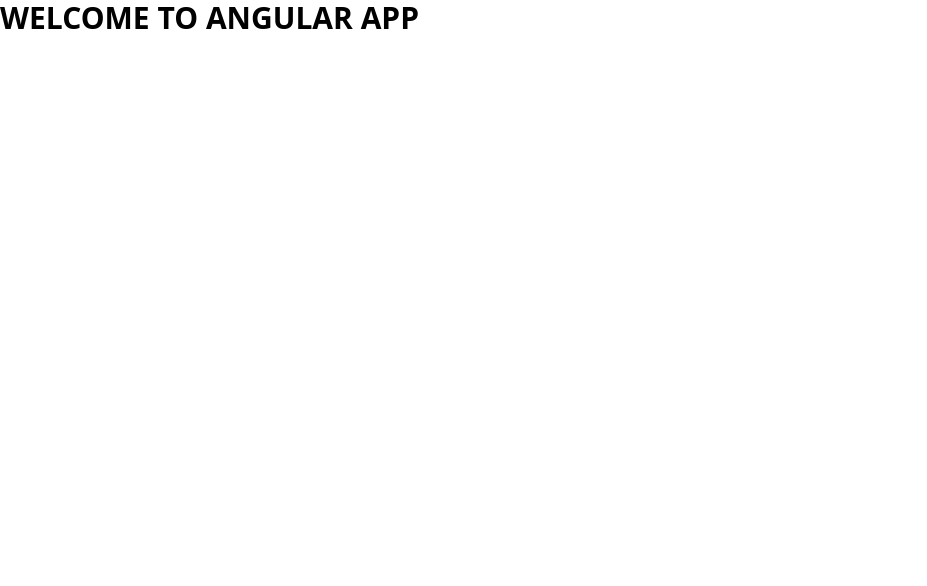
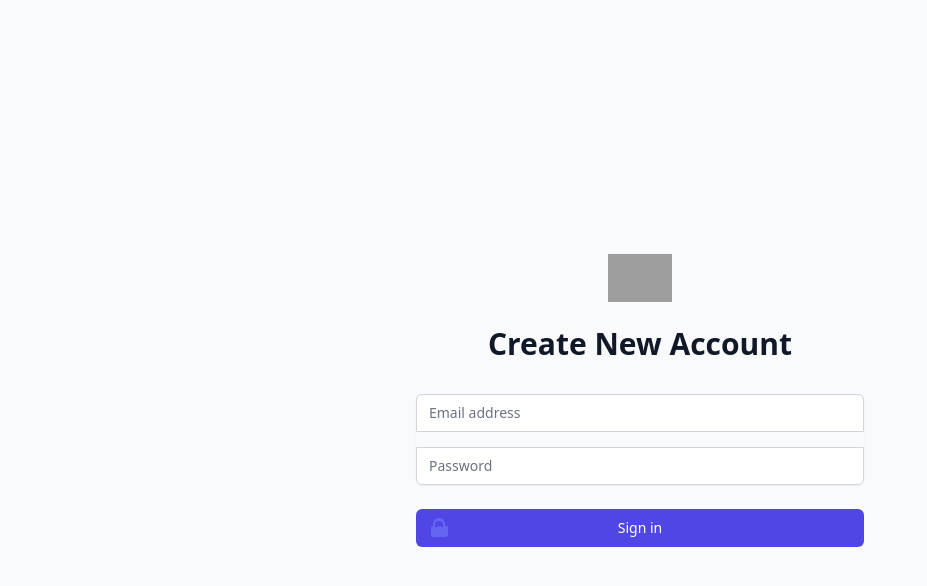
Before and after one commit to HaiderMalik12/jwt-frontend-angular, an Angular app: page /signup in a window 1280 px wide. Before the commit this address led to /. Shown: the top 586 px of the page, without its empty margins (0-927 px from the left). Built offline with nearby package versions, Linux system fonts and the light colour scheme; grey boxes are pictures that could not be loaded.

Commit message:
created auth form

```diff
--- a/src/app/app.component.html
+++ b/src/app/app.component.html
@@ -1,5 +1 @@
-<main>
-  <h1 class="text-3xl font-bold">WELCOME TO ANGULAR APP</h1>
-</main>
-
 <router-outlet />
--- a/src/app/app.routes.ts
+++ b/src/app/app.routes.ts
@@ -1,3 +1,7 @@
-import { Routes } from '@angular/router';
+import { Routes } from "@angular/router";
+import { AuthFormComponent } from "./auth-form/auth-form.component";
 
-export const routes: Routes = [];
+export const routes: Routes = [
+  { path: "signup", component: AuthFormComponent },
+  { path: "", redirectTo: "/signup", pathMatch: "full" },
+];
--- /dev/null
+++ b/src/app/auth-form/auth-form.component.html
@@ -0,0 +1,75 @@
+<div
+  class="min-h-screen flex items-center justify-center bg-gray-50 py-12 px-4 sm:px-6 lg:px-8"
+>
+  <div class="max-w-md w-full space-y-8">
+    <div>
+      <img
+        class="mx-auto h-12 w-auto"
+        src="https://tailwindui.com/img/logos/workflow-mark-indigo-600.svg"
+        alt="Workflow"
+      />
+      <h2 class="mt-6 text-center text-3xl font-extrabold text-gray-900">
+        Create New Account
+      </h2>
+    </div>
+    <form class="mt-8 space-y-6" action="#" method="POST">
+      <input type="hidden" name="remember" value="true" />
+      <div class="rounded-md shadow-sm -space-y-px">
+        <div class="mb-4">
+          <label for="email-address" class="sr-only">Email address</label>
+          <input
+            id="email-address"
+            name="email"
+            type="email"
+            autocomplete="email"
+            required
+            class="appearance-none rounded-none relative block w-full px-3 py-2 border border-gray-300 placeholder-gray-500 text-gray-900 rounded-t-md focus:outline-none focus:ring-indigo-500 focus:border-indigo-500 focus:z-10 sm:text-sm"
+            placeholder="Email address"
+          />
+        </div>
+        <div>
+          <label for="password" class="sr-only">Password</label>
+          <input
+            id="password"
+            name="password"
+            type="password"
+            autocomplete="current-password"
+            required
+            class="appearance-none rounded-none relative block w-full px-3 py-2 border border-gray-300 placeholder-gray-500 text-gray-900 rounded-b-md focus:outline-none focus:ring-indigo-500 focus:border-indigo-500 focus:z-10 sm:text-sm"
+            placeholder="Password"
+          />
+        </div>
+      </div>
+
+      <div>
+        <button
+          type="submit"
+          class="group relative w-full flex justify-center py-2 px-4 border border-transparent text-sm font-medium rounded-md text-white bg-indigo-600 hover:bg-indigo-700 focus:outline-none focus:ring-2 focus:ring-offset-2 focus:ring-indigo-500"
+        >
+          <span class="absolute left-0 inset-y-0 flex items-center pl-3">
+            <!-- Heroicon name: solid/lock-closed -->
+            <svg
+              class="h-5 w-5 text-indigo-500 group-hover:text-indigo-400"
+              xmlns="http://www.w3.org/2000/svg"
+              viewBox="0 0 20 20"
+              fill="currentColor"
+              aria-hidden="true"
+            >
+              <path
+                fill-rule="evenodd"
+                d="M10 12a2 2 0 100-4 2 2 0 000 4z"
+                clip-rule="evenodd"
+              />
+              <path
+                fill-rule="evenodd"
+                d="M4 8V6a6 6 0 1112 0v2h2a1 1 0 011 1v7a3 3 0 01-3 3H5a3 3 0 01-3-3v-7a1 1 0 011-1h2zm6-5a4 4 0 00-4 4v2h8V7a4 4 0 00-4-4z"
+                clip-rule="evenodd"
+              />
+            </svg>
+          </span>
+          Sign in
+        </button>
+      </div>
+    </form>
+  </div>
+</div>
```
Also changed, not shown: src/app/auth-form/auth-form.component.ts (added, +12 -0 lines), src/app/auth-form/auth-form.component.css (added).
